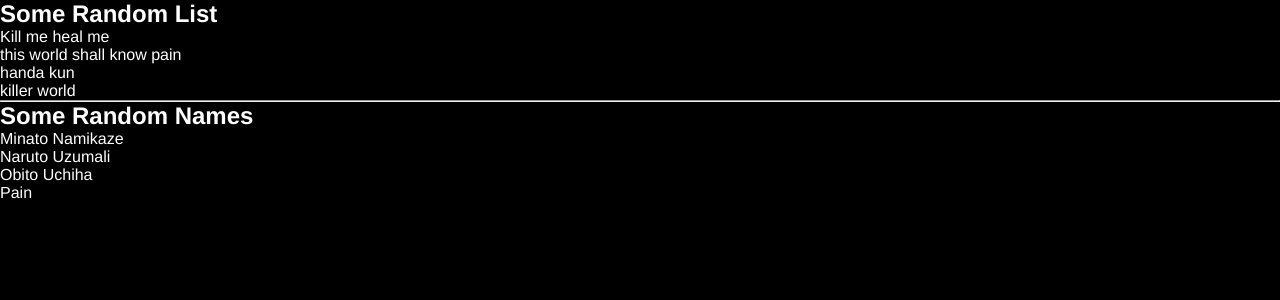
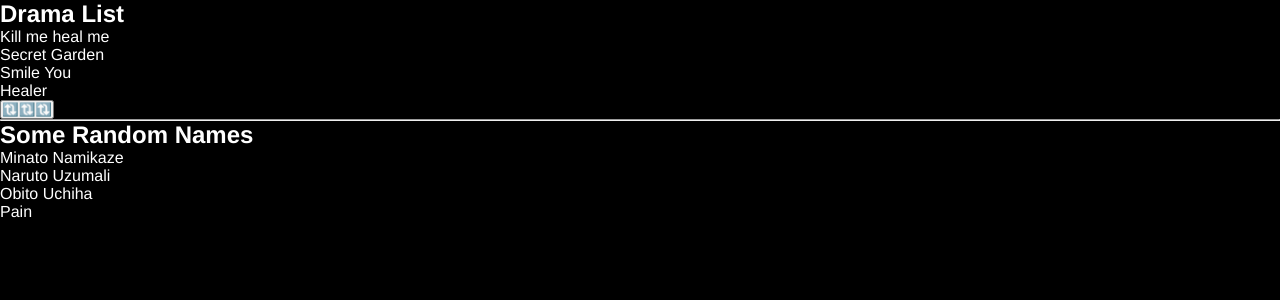
Before and after one commit to RakibRahman/React-Fundamentals, a React (Create React App) app in the folder practice-two/: page / in a window 1280 px wide. Shown: the top 300 px of the page. Built offline with nearby package versions, Linux system fonts and the light colour scheme.

Commit message:
updated code

```diff
--- a/practice-two/src/List/List.js
+++ b/practice-two/src/List/List.js
@@ -1,25 +1,43 @@
 import React, { useState } from "react";
-const list = [
-  "Kill me heal me",
-  "this world shall know pain",
-  "handa kun",
-  "killer world",
-];
-const list2 = ["Secret Garden", "Hello world", "Tanaka Kun", "killer world"];
+const list1 = ["Kill me heal me", "Secret Garden", "Smile You", "Healer"];
+const list2 = ["Naruto", "One Piece", "Bleach", "Samurai X"];
 const listObj = [
   { id: 0, name: "Minato Namikaze" },
   { id: 1, name: "Naruto Uzumali" },
   { id: 2, name: "Obito Uchiha" },
   { id: 3, name: "Pain" },
 ];
+
+const List = (_) => {
+  const anime = "Anime List";
+  const drama = "Drama List";
+  const Title = () => {
+    if (list === list2) {
+      return <h1>{anime}</h1>;
+    }
+    if (list === list1) {
+      return <h1>{drama}</h1>;
+    }
+  };
+  const [list, setList] = useState(list1);
+  const onClickHandler = (e) => {
+    setList(list === list1 ? list2 : list1);
+
+    const btn = document.getElementById("btn");
+    btn.style.backgroundColor = "red";
+  };
   const MapList = (_) => (
     <section className="list">
-    <h1>Some Random List</h1>
+      <Title />
+
       <ul>
         {list.map((item, number) => (
           <li key={number.toString()}>{item}</li>
         ))}
       </ul>
+      <button id="btn" type="button" onClick={onClickHandler}>
+        🔃🔃🔃
+      </button>
     </section>
   );
   const MapListObject = (_) => (
@@ -32,11 +50,12 @@ const MapListObject = (_) => (
       </ul>
     </section>
   );
-const List = (_) => (
+  return (
     <div>
       <MapList />
       <hr />
       <MapListObject />
     </div>
   );
+};
 export default List;
```
Lines whose indentation alone changed are shown as unchanged.
